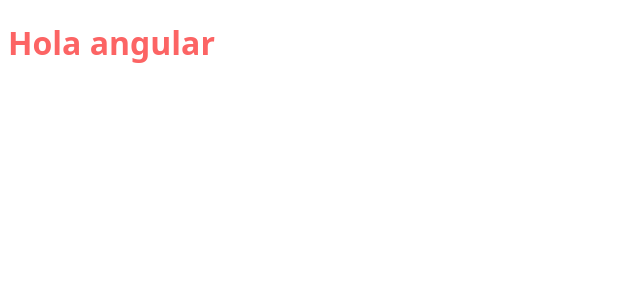
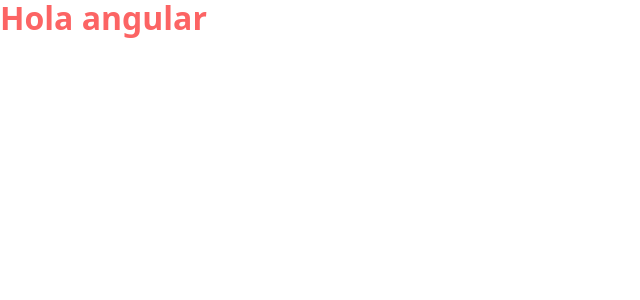
Before and after one commit to kevvj/CarWash, an Angular app: page / in a window 1280 px wide. Shown: the top 300 px of the page, without its empty margins (0-640 px from the left). Built offline with nearby package versions, Linux system fonts and the light colour scheme.

Commit message:
styles:putGlobalStyles

```diff
--- a/src/app/app.component.html
+++ b/src/app/app.component.html
@@ -1 +1 @@
-<h1>Hola angular</h1>
+<h1>Hola {{sujeto}}</h1>
--- a/src/app/app.component.ts
+++ b/src/app/app.component.ts
@@ -5,7 +5,7 @@ import { RouterOutlet } from '@angular/router';
   selector: 'app-root',
   standalone: true,
   imports: [RouterOutlet],
-  template: `<h1>Hola {{sujeto}}</h1>`,
+  templateUrl: './app.component.html',
   styleUrl: './app.component.css'
 })
 export class AppComponent {
--- /dev/null
+++ b/src/app/header/header.component.html
@@ -0,0 +1 @@
+<p>header works!</p>
--- a/src/styles.css
+++ b/src/styles.css
@@ -1 +1,19 @@
 /* You can add global styles to this file, and also import other style files */
+
+p,h1,h2,h3,h4{
+    font-family: system-ui, -apple-system, BlinkMacSystemFont, 'Segoe UI', Roboto, Oxygen, Ubuntu, Cantarell, 'Open Sans', 'Helvetica Neue', sans-serif;
+}
+
+* {
+    margin: 0;
+    padding: 0;
+    box-sizing: border-box;
+}
+
+html {
+    line-height: 1.15;
+    -webkit-text-size-adjust: 100%;
+}
+body {
+    margin: 0;
+}
```
Also changed, not shown: src/app/header/header.component.ts (added, +12 -0 lines), src/app/header/header.component.css (added), 1 other file (tests, documents, lock files or other folders).
